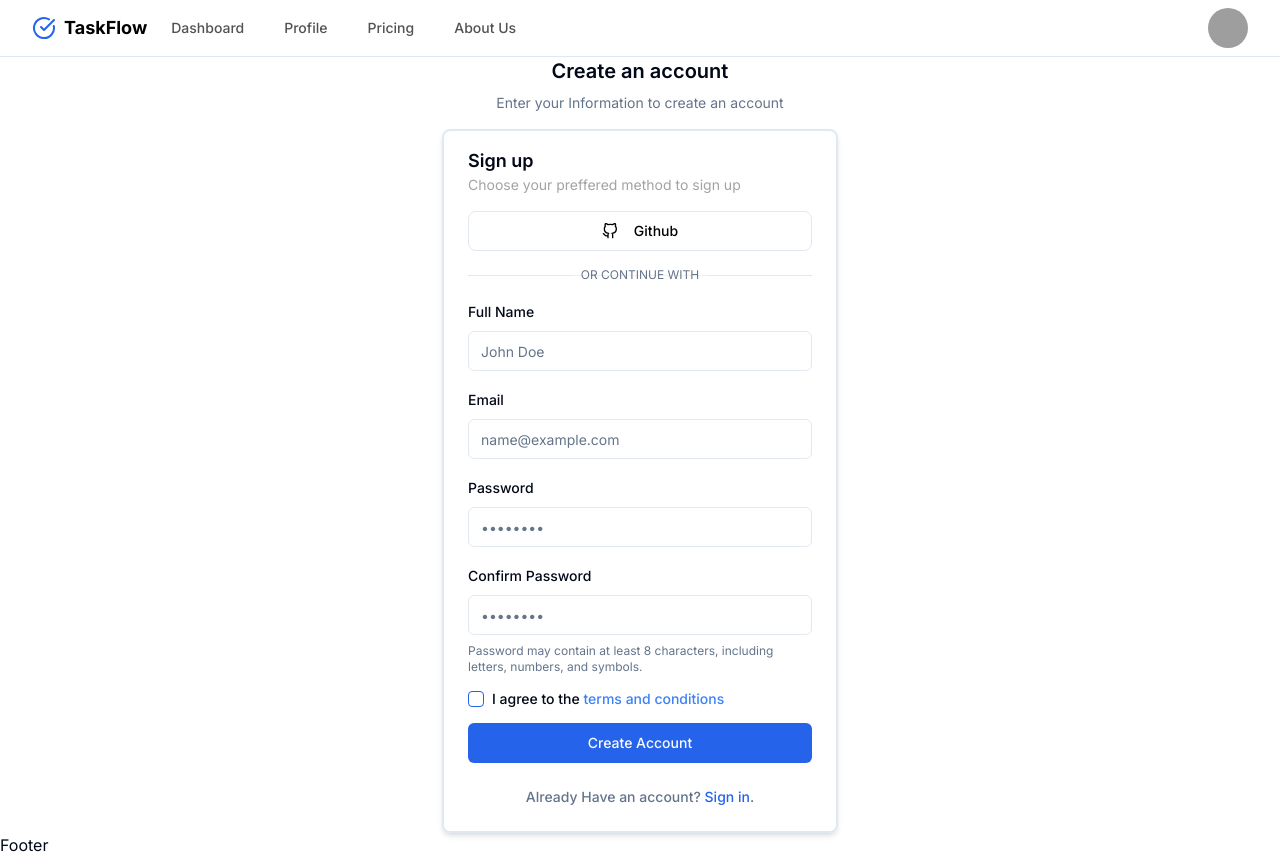
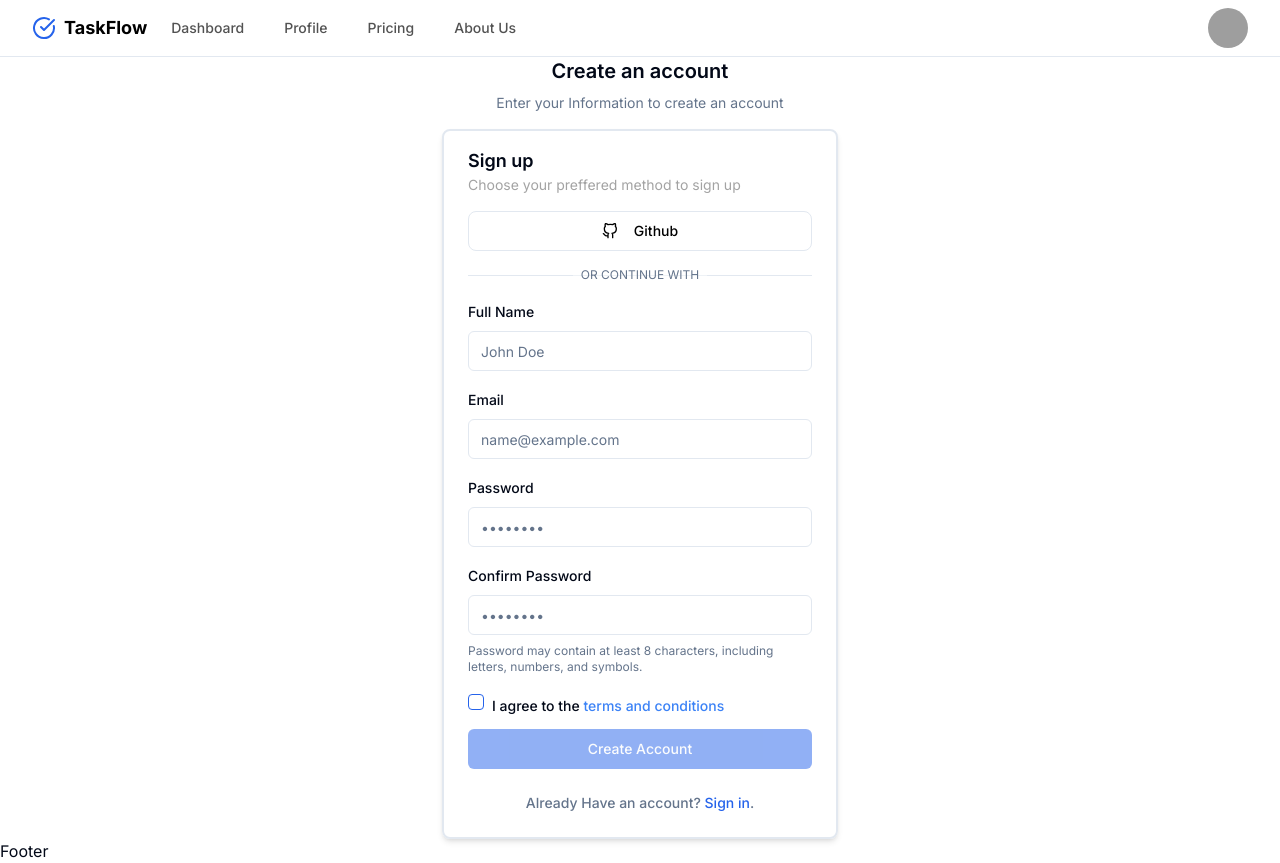
Before and after one commit to gh0sty02/Taskflow, a Next.js app: page /register in a window 1280 px wide. Built offline with nearby package versions, Linux system fonts and the light colour scheme; grey boxes are pictures that could not be loaded.

Commit message:
feat: added terms checkbox input to register page, refactor

```diff
--- a/src/app/(auth)/register/_components/RegisterPage.tsx
+++ b/src/app/(auth)/register/_components/RegisterPage.tsx
@@ -1,16 +1,12 @@
 "use client";
 import { Button } from "@/components/ui/button";
 import { FiGithub } from "react-icons/fi";
-import React from "react";
 import Link from "next/link";
-import { signIn } from "@/auth";
 import { Checkbox } from "@/components/ui/checkbox";
-import TextInput from "@/components/TextInput";
-import PasswordInput from "@/components/PasswordInput";
 import { useForm } from "react-hook-form";
 import * as z from "zod";
 import { zodResolver } from "@hookform/resolvers/zod";
-
+import { registerFormSchema } from "@/schemas/auth";
 import {
   Form,
   FormControl,
@@ -25,25 +21,6 @@ import { Input } from "@/components/ui/input";
 /// @todo - Add form validation
 /// @todo - Add form submission
 
-const registerFormSchema = z
-  .object({
-    name: z.string().min(1, "Name is required"),
-    email: z.string().email("Invalid email"),
-    password: z.string().min(8, "Password must be at least 8 characters long"),
-    confirmPassword: z
-      .string()
-      .min(8, "Password must be at least 8 characters long"),
-  })
-  .superRefine(({ confirmPassword, password }, ctx) => {
-    if (confirmPassword !== password) {
-      ctx.addIssue({
-        path: ["confirmPassword"],
-        message: "Passwords do not match",
-        code: "custom",
-      });
-    }
-  });
-
 function RegisterPage() {
   const form = useForm<z.output<typeof registerFormSchema>>({
     resolver: zodResolver(registerFormSchema),
@@ -52,8 +29,14 @@ function RegisterPage() {
       email: "",
       password: "",
       confirmPassword: "",
+      agreeTermsAndConditons: false,
     },
   });
+
+  const agreeTermsAndConditons = form.watch("agreeTermsAndConditons");
+  const onSubmitHandler = (formData: z.infer<typeof registerFormSchema>) => {
+    console.log(formData);
+  };
   return (
     <div className="container flex flex-col items-center justify-center flex-1 space-y-4 sm:w-[460px]">
       <div className="flex flex-col items-center">
@@ -93,7 +76,7 @@ function RegisterPage() {
           <Form {...form}>
             <form
               className="space-y-4"
-              onSubmit={form.handleSubmit(console.log)}
+              onSubmit={form.handleSubmit(onSubmitHandler)}
             >
               <FormField
                 control={form.control}
@@ -104,7 +87,7 @@ function RegisterPage() {
                     <FormControl>
                       <Input placeholder="John Doe" {...field} />
                     </FormControl>
-                    <FormMessage />
+                    <FormMessage className="text-xs text-red-600" />
                   </FormItem>
                 )}
               />
@@ -160,17 +143,31 @@ function RegisterPage() {
                   </FormItem>
                 )}
               />
-              <div className="flex items-center space-x-2">
-                <Checkbox id="terms" />
-                <label
-                  htmlFor="terms"
-                  className="text-sm font-medium leading-none peer-disabled:cursor-not-allowed peer-disabled:opacity-70"
-                >
-                  I agree to the{" "}
-                  <span className="text-blue-500">terms and conditions</span>
-                </label>
-              </div>
-              <Button type="submit" className="mt-4 w-full">
+              <FormField
+                control={form.control}
+                name="agreeTermsAndConditons"
+                render={({ field }) => (
+                  <FormItem className="flex space-x-2 items-center">
+                    <FormControl>
+                      <Checkbox
+                        checked={field.value}
+                        onCheckedChange={field.onChange}
+                      />
+                    </FormControl>
+                    <FormLabel className="">
+                      I agree to the{" "}
+                      <span className="text-blue-500">
+                        terms and conditions
+                      </span>
+                    </FormLabel>
+                  </FormItem>
+                )}
+              />
+              <Button
+                disabled={!agreeTermsAndConditons}
+                type="submit"
+                className="mt-4 w-full"
+              >
                 Create Account
               </Button>
             </form>
--- a/src/app/globals.css
+++ b/src/app/globals.css
@@ -44,7 +44,7 @@ body {
     --muted-foreground: 215 20.2% 65.1%;
     --accent: 217.2 32.6% 17.5%;
     --accent-foreground: 210 40% 98%;
-    --destructive: 0 62.8% 30.6%;
+    --destructive: 0 62.8% 50%;
     --destructive-foreground: 210 40% 98%;
     --border: 217.2 32.6% 17.5%;
     --input: 217.2 32.6% 17.5%;
--- a/src/components/TextInput.tsx
+++ /dev/null
@@ -1,36 +0,0 @@
-import React from "react";
-import { Label } from "./ui/label";
-import { Input } from "./ui/input";
-
-const TextInput = ({
-  htmlFor,
-  label,
-  id,
-  name,
-  placeholder,
-}: {
-  htmlFor: string;
-  label: string;
-  id: string;
-  name: string;
-  placeholder: string;
-}) => {
-  return (
-    <div className="flex flex-col gap-2">
-      <div className="flex flex-row justify-between">
-        <Label htmlFor={htmlFor} className="mb-0">
-          {label}
-        </Label>
-      </div>
-      <Input
-        type="text"
-        id={id}
-        name={name}
-        placeholder={placeholder}
-        className="p-2 placeholder:text-sm px-2"
-      />
-    </div>
-  );
-};
-
-export default TextInput;
--- a/src/components/ui/form.tsx
+++ b/src/components/ui/form.tsx
@@ -1,8 +1,8 @@
-"use client"
+"use client";
 
-import * as React from "react"
-import * as LabelPrimitive from "@radix-ui/react-label"
-import { Slot } from "@radix-ui/react-slot"
+import * as React from "react";
+import * as LabelPrimitive from "@radix-ui/react-label";
+import { Slot } from "@radix-ui/react-slot";
 import {
   Controller,
   FormProvider,
@@ -10,23 +10,23 @@ import {
   type ControllerProps,
   type FieldPath,
   type FieldValues,
-} from "react-hook-form"
+} from "react-hook-form";
 
-import { cn } from "@/lib/utils"
-import { Label } from "@/components/ui/label"
+import { cn } from "@/lib/utils";
+import { Label } from "@/components/ui/label";
 
-const Form = FormProvider
+const Form = FormProvider;
 
 type FormFieldContextValue<
   TFieldValues extends FieldValues = FieldValues,
   TName extends FieldPath<TFieldValues> = FieldPath<TFieldValues>
 > = {
-  name: TName
-}
+  name: TName;
+};
 
 const FormFieldContext = React.createContext<FormFieldContextValue>(
   {} as FormFieldContextValue
-)
+);
 
 const FormField = <
   TFieldValues extends FieldValues = FieldValues,
@@ -38,21 +38,21 @@ const FormField = <
     <FormFieldContext.Provider value={{ name: props.name }}>
       <Controller {...props} />
     </FormFieldContext.Provider>
-  )
-}
+  );
+};
 
 const useFormField = () => {
-  const fieldContext = React.useContext(FormFieldContext)
-  const itemContext = React.useContext(FormItemContext)
-  const { getFieldState, formState } = useFormContext()
+  const fieldContext = React.useContext(FormFieldContext);
+  const itemContext = React.useContext(FormItemContext);
+  const { getFieldState, formState } = useFormContext();
 
-  const fieldState = getFieldState(fieldContext.name, formState)
+  const fieldState = getFieldState(fieldContext.name, formState);
 
   if (!fieldContext) {
-    throw new Error("useFormField should be used within <FormField>")
+    throw new Error("useFormField should be used within <FormField>");
   }
 
-  const { id } = itemContext
+  const { id } = itemContext;
 
   return {
     id,
@@ -61,36 +61,36 @@ const useFormField = () => {
     formDescriptionId: `${id}-form-item-description`,
     formMessageId: `${id}-form-item-message`,
     ...fieldState,
-  }
-}
+  };
+};
 
 type FormItemContextValue = {
-  id: string
-}
+  id: string;
+};
 
 const FormItemContext = React.createContext<FormItemContextValue>(
   {} as FormItemContextValue
-)
+);
 
 const FormItem = React.forwardRef<
   HTMLDivElement,
   React.HTMLAttributes<HTMLDivElement>
 >(({ className, ...props }, ref) => {
-  const id = React.useId()
+  const id = React.useId();
 
   return (
     <FormItemContext.Provider value={{ id }}>
       <div ref={ref} className={cn("space-y-2", className)} {...props} />
     </FormItemContext.Provider>
-  )
-})
-FormItem.displayName = "FormItem"
+  );
+});
+FormItem.displayName = "FormItem";
 
 const FormLabel = React.forwardRef<
   React.ElementRef<typeof LabelPrimitive.Root>,
   React.ComponentPropsWithoutRef<typeof LabelPrimitive.Root>
 >(({ className, ...props }, ref) => {
-  const { error, formItemId } = useFormField()
+  const { error, formItemId } = useFormField();
 
   return (
     <Label
@@ -99,15 +99,16 @@ const FormLabel = React.forwardRef<
       htmlFor={formItemId}
       {...props}
     />
-  )
-})
-FormLabel.displayName = "FormLabel"
+  );
+});
+FormLabel.displayName = "FormLabel";
 
 const FormControl = React.forwardRef<
   React.ElementRef<typeof Slot>,
   React.ComponentPropsWithoutRef<typeof Slot>
 >(({ ...props }, ref) => {
-  const { error, formItemId, formDescriptionId, formMessageId } = useFormField()
+  const { error, formItemId, formDescriptionId, formMessageId } =
+    useFormField();
 
   return (
     <Slot
@@ -121,15 +122,15 @@ const FormControl = React.forwardRef<
       aria-invalid={!!error}
       {...props}
     />
-  )
-})
-FormControl.displayName = "FormControl"
+  );
+});
+FormControl.displayName = "FormControl";
 
 const FormDescription = React.forwardRef<
   HTMLParagraphElement,
   React.HTMLAttributes<HTMLParagraphElement>
 >(({ className, ...props }, ref) => {
-  const { formDescriptionId } = useFormField()
+  const { formDescriptionId, error } = useFormField();
 
   return (
     <p
@@ -138,33 +139,33 @@ const FormDescription = React.forwardRef<
       className={cn("text-sm text-muted-foreground", className)}
       {...props}
     />
-  )
-})
-FormDescription.displayName = "FormDescription"
+  );
+});
+FormDescription.displayName = "FormDescription";
 
 const FormMessage = React.forwardRef<
   HTMLParagraphElement,
   React.HTMLAttributes<HTMLParagraphElement>
 >(({ className, children, ...props }, ref) => {
-  const { error, formMessageId } = useFormField()
-  const body = error ? String(error?.message ?? "") : children
+  const { error, formMessageId } = useFormField();
+  const body = error ? String(error?.message ?? "") : children;
 
   if (!body) {
-    return null
+    return null;
   }
 
   return (
     <p
       ref={ref}
       id={formMessageId}
-      className={cn("text-sm font-medium text-destructive", className)}
+      className={cn("text-xs font-medium text-destructive", className)}
       {...props}
     >
       {body}
     </p>
-  )
-})
-FormMessage.displayName = "FormMessage"
+  );
+});
+FormMessage.displayName = "FormMessage";
 
 export {
   useFormField,
@@ -175,4 +176,4 @@ export {
   FormDescription,
   FormMessage,
   FormField,
-}
+};
--- /dev/null
+++ b/src/schemas/auth.ts
@@ -0,0 +1,19 @@
+import { z } from "zod";
+
+export const registerFormSchema = z
+  .object({
+    name: z.string().min(1, "Name is required"),
+    email: z.string().email("Invalid email"),
+    password: z.string().min(8, "Password must be at least 8 characters long"),
+    confirmPassword: z.string(),
+    agreeTermsAndConditons: z.boolean(),
+  })
+  .superRefine(({ confirmPassword, password }, ctx) => {
+    if (confirmPassword !== password) {
+      ctx.addIssue({
+        path: ["confirmPassword"],
+        message: "Passwords do not match",
+        code: "custom",
+      });
+    }
+  });
```
Also changed, not shown: src/components/PasswordInput.tsx (deleted, +0 -37 lines), src/components/ui/label.tsx (+9 -9 lines).
